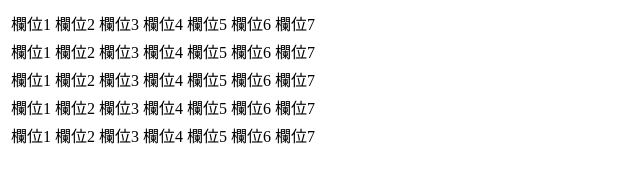
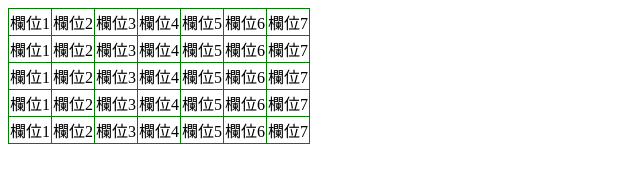
Before and after one commit to ritalo-so2/web--quest, a plain HTML site: page week 3/table.html in a window 1280 px wide. Shown: the whole page, without its empty margins (0-640 px from the left). Drawn offline with Linux system fonts and the light colour scheme.

Commit message:
add collapse

```diff
--- a/week 3/table.html
+++ b/week 3/table.html
@@ -4,6 +4,12 @@
     <meta charset="UTF-8">
     <meta name="viewport" content="width=device-width, initial-scale=1.0">
     <title>Document</title>
+    <style>
+        table,tr,th,td {
+            border: 1px solid green;
+            border-collapse: collapse;
+        }
+    </style>
 </head>
 <body>
     <table>
```
